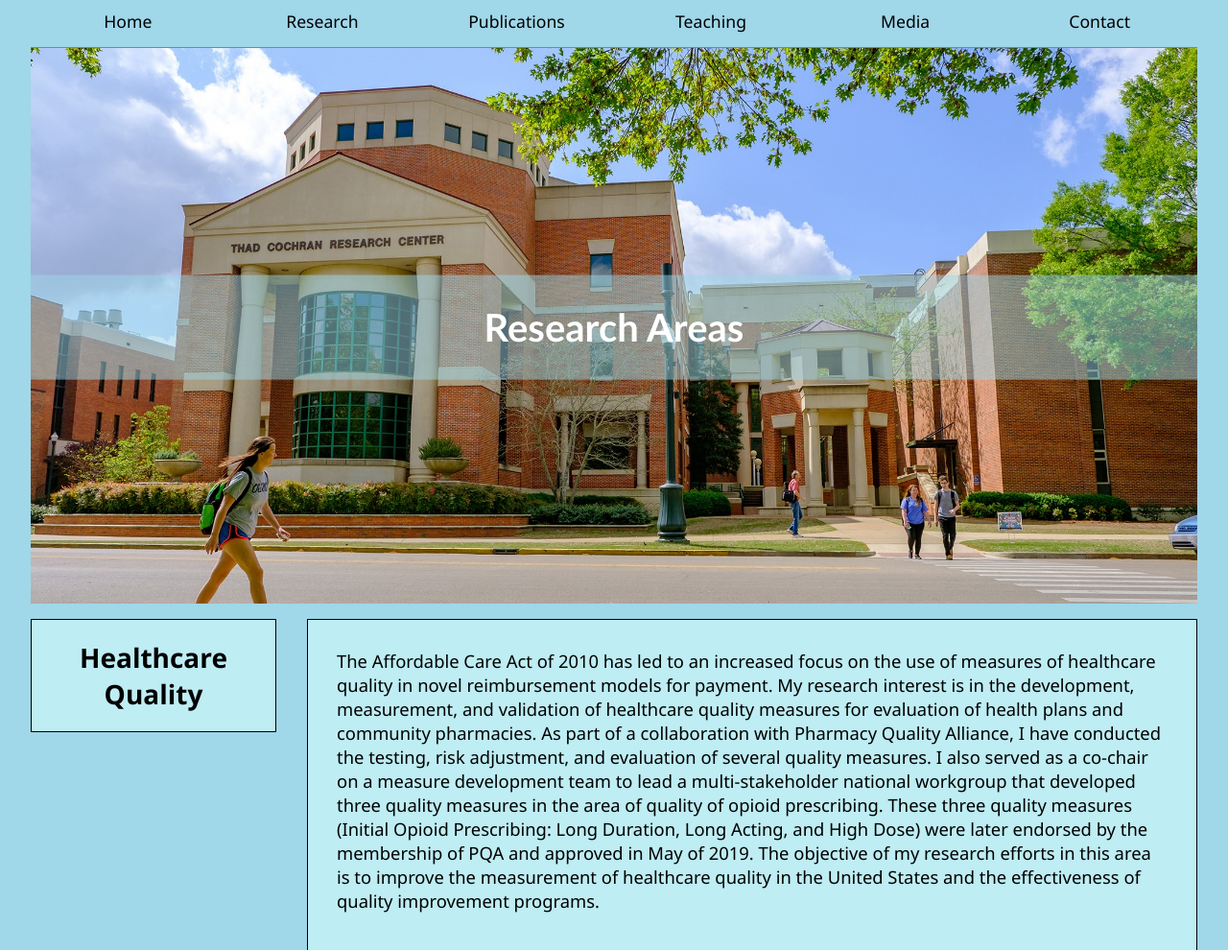
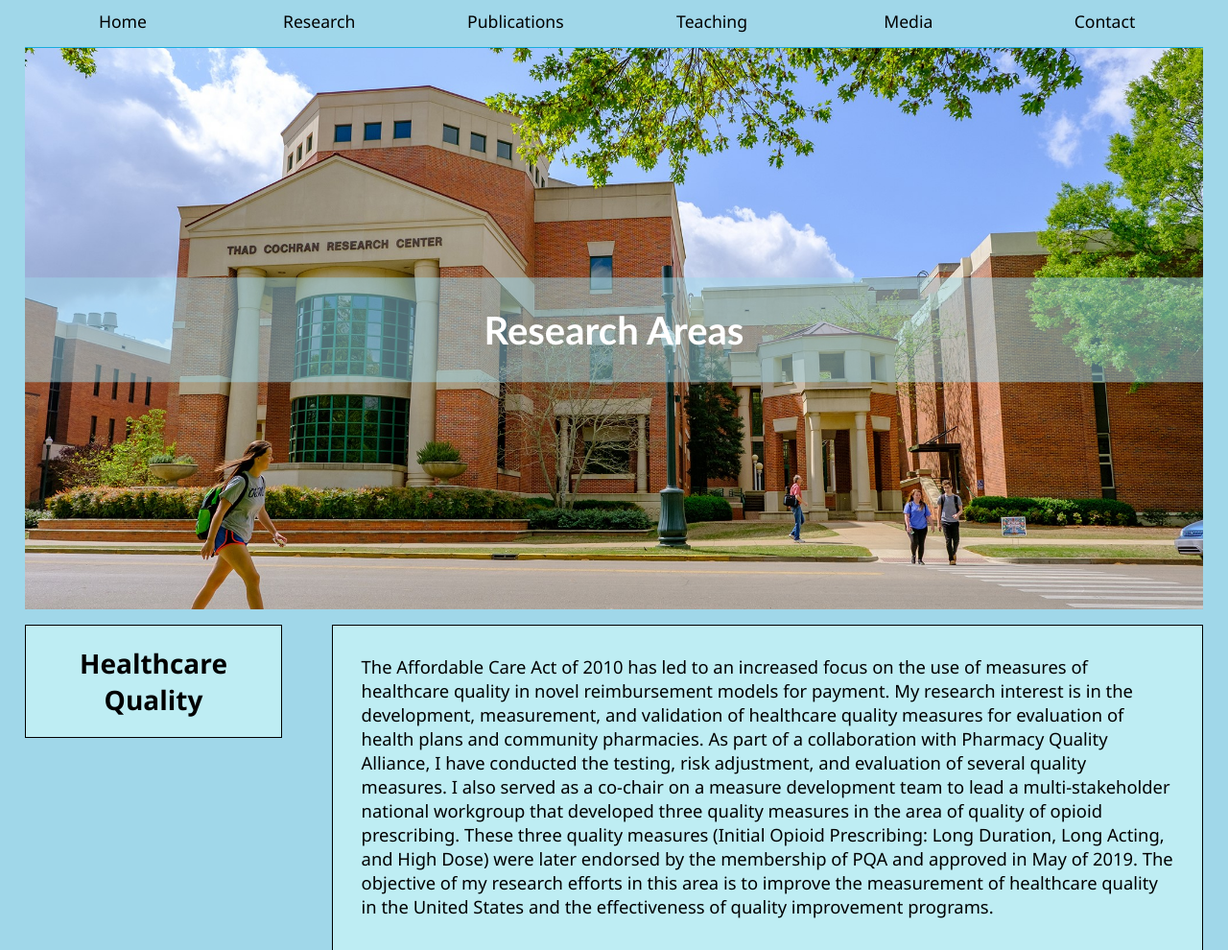
Before and after one commit to ClickyKeys/Sujith_Website, a plain HTML site: page site/research.html in a window 1280 px wide. Shown: the top 990 px of the page at 96% size. Drawn offline with Linux system fonts and the light colour scheme.

Commit message:
fixed margin issue

```diff
--- a/site/css/main.css
+++ b/site/css/main.css
@@ -22,10 +22,10 @@ body {
 }
 
 #nav {
-    width: 95%;
+    width: 96%;
     height: 50px;
-    margin-left: 2.5%;
-    margin-right: 2.5%;
+    margin-left: 2%;
+    margin-right: 2%;
     padding: 0;
     background-color:rgb(160, 215, 233);
     border-bottom: 1px solid rgb(24, 172, 221);
--- a/site/css/research.css
+++ b/site/css/research.css
@@ -21,10 +21,10 @@ body {
 
 #nav {
     z-index: 100;
-    width: 95%;
+    width: 96%;
     height: 50px;
-    margin-left: 2.5%;
-    margin-right: 2.5%;
+    margin-left: 2%;
+    margin-right: 2%;
     padding: 0;
     background-color:rgb(160, 215, 233);
     border-bottom: 1px solid rgb(24, 172, 221);
@@ -58,10 +58,10 @@ body {
 header {
     position: relative;
     text-align: center;
-    max-width: 95%;
+    max-width: 96%;
     height: auto;
-    margin-left: 2.5%;
-    margin-right: 2.5%;
+    margin-left: 2%;
+    margin-right: 2%;
     font-family: calibri;
     color: white;
 }
@@ -159,23 +159,17 @@ li {
 .left-element, .right-element {
     position: relative;
     width: 95%;
-    margin-top: 1%;
-    margin-bottom: 1%;
+    margin: 1% 2% 1% 2%;
     border: 1px solid black;
     background-color: rgb(190, 237, 243);
 }
 
 .left-element {
     text-align: center;
-
-    height: 100%;
-    margin-left: 2.5%;
-    margin-right: 2.5%;
 }
 
 .right-element {
     text-align: left;
-    margin-right: 2.5%;
 }
 
 @media(min-width: 1024px) {
@@ -185,12 +179,12 @@ li {
 
     .left-element {
         float: left;
-        width: 20%;
+        width: 21%;
     }
 
     .right-element {
         float: left;
-        width: 72.5%;
+        width: 71%;
     }
 }
 
@@ -201,7 +195,7 @@ li {
 
     .left-element, .right-element {
         float: left;
-        width: 97.5%;
+        width: 96%;
     }
 }
 
@@ -212,7 +206,7 @@ li {
 
     .left-element, .right-element {
         float: left;
-        width: 97.5%;
+        width: 96%;
     }
 }
 
@@ -223,6 +217,6 @@ li {
 
     .left-element, .right-element {
         float: left;
-        width: 97.5%;
+        width: 96%;
     }
 }
```
